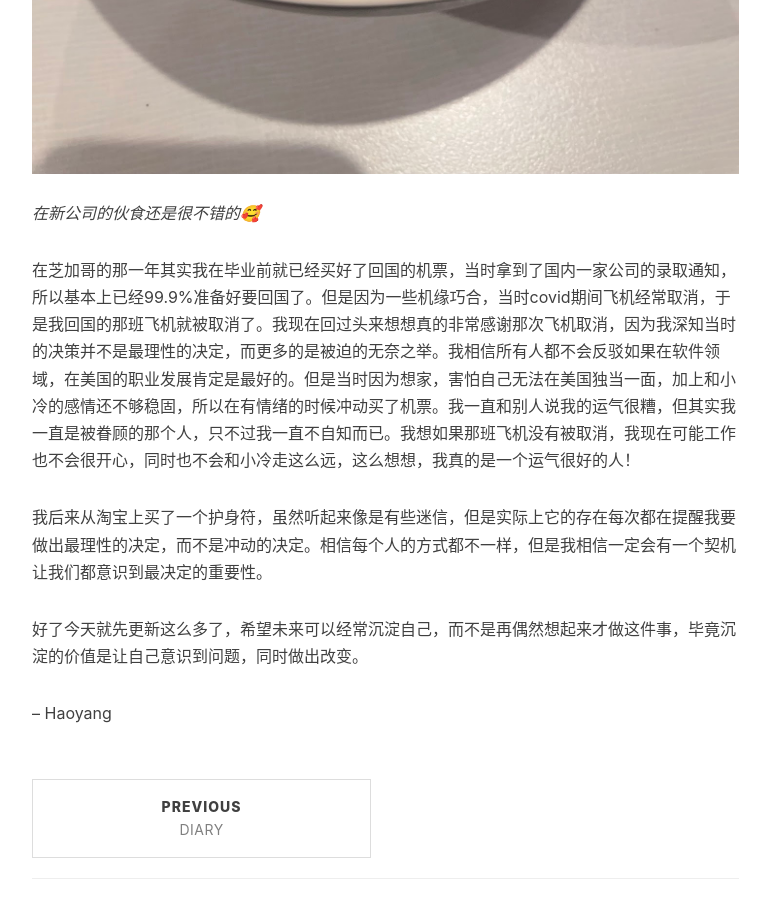
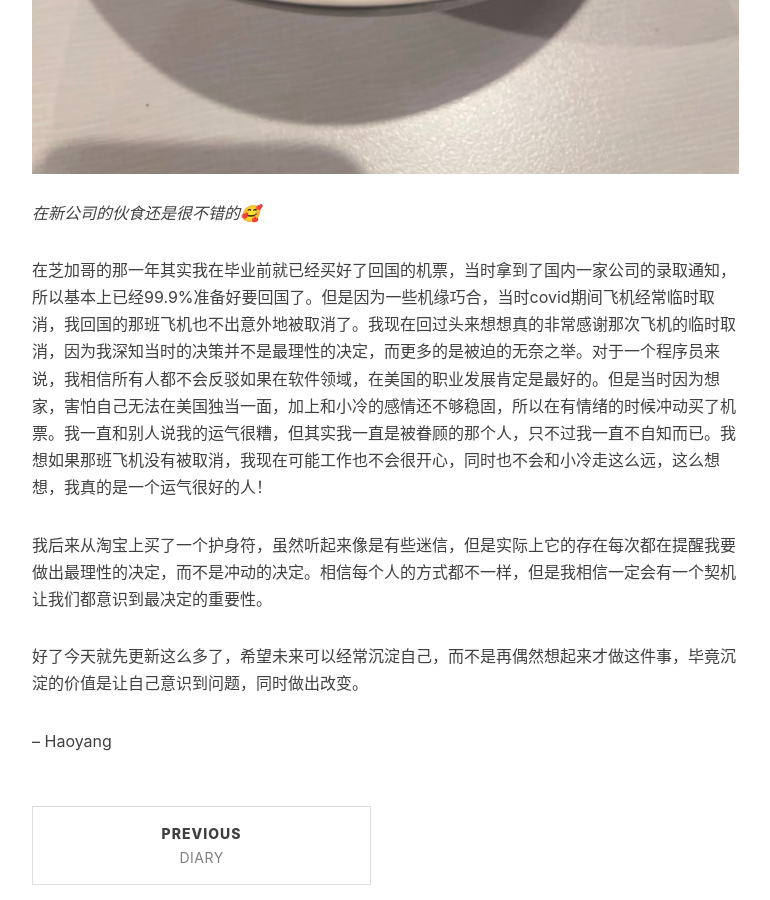
Before and after one commit to advpetc/advpetc.github.io, a Jekyll site: the page built from _posts/2023-08-12-choices.md, in a window 1280 px wide and 900 px high, scrolled down 4250 px. Shown: the whole window, without its empty margins (233-1003 px from the left). Built offline with Jekyll 4.4.1, drawn with Linux system fonts in a browser that asks for light colours; nearby versions of some CDN libraries; comment, search, counter and statistics services are not loaded; some of the changed text lies outside the part shown.

Commit message:
fix wording

```diff
--- a/_posts/2023-08-12-choices.md
+++ b/_posts/2023-08-12-choices.md
@@ -11,21 +11,21 @@ tags: 生活 日记 小冷
 
 距离上次写博客又过去了接近一年了！实在没想到自己怎么能这么懒😅很庆幸今天突然想写一些东西，所以打算补一补前一年发生过但是忘记记录的事情。
 
-2023年对我来说是一个非常幸运的年份，我误打误撞从之前的公司跳槽到了现在的新公司，之前的公司收购的消息就确认了，意味着会有一些裁员和重整，所以在这之前跳槽实际上是个不错的决定。我也同时抽中了美国的工作签证，每年的抽中概率只有不到30%，所以即使对于刚毕业的学生有三年可以抽签，但是依旧非常的困难。我有的朋友因为多次抽签不中导致要去其他国家临时工作一年，然后在以外派的身份调职回美国，即使这样在中间的实施过程中也会有各种意外，所以大家都很希望能抽中美国的工作签证，在30%的概率下可以抽中无疑是非常幸运的了。
+2023年对我来说是一个非常幸运的年份，我误打误撞从之前的公司跳槽到了现在的新公司，之前的公司收购的消息就确认了，意味着会有一些裁员和重整，所以在这之前跳槽实际上是个不错的决定。我也同时抽中了美国的工作签证，每年的抽中概率只有不到30%，所以即使对于刚毕业的学生有三年可以抽签，这样低的概率想要留下来依旧非常的困难。我有的朋友因为多次抽签不中导致要去其他国家临时工作一年，然后再以外派的身份调职回美国，即使这样在中间的实施过程中也会有各种意外，所以大家都很希望能抽中美国的工作签证，在30%的概率下可以抽中无疑是非常幸运的了。
 
 ![](/img/in-post/post-choices/20230801_155751000_iOS.png)
 *H1b签证抽中的邮件，收到的时候不敢相信自己真的中了！*
 
 2023年对我来说也是让我稳定下来的一年。这个词看起来很奇怪，但其实就是让我觉得因为之前的种种让我更加确定下一步在美国会怎么发展。我很感谢小冷，她在这一年内一直没有对我的任何决定有过任何的怀疑，让我可以做任何想做的事情。甚至有些决定是因为她的不放弃才让我有动力去为之一直努力下去，我很感谢她。我想小冷自己也更加坚定了自己未来的规划，不再是像大学刚毕业不知道自己究竟想要什么，我为她非常高兴。
 
-![](/img/in-post/post-choices/IMG_3572.jpg)__
+![](/img/in-post/post-choices/IMG_3572.jpg)
 *2022年底的时候我和小冷还有朋友们回去了一次LA，在潮牌店RipnDip的照片*
 
 其实人的情绪真的是被自己所控制的，我们的所有的选择会伴随我们的情绪的大起大落，但是即使这样，我们还是没有办法做出最好的决定，于是我们将情绪归于不可控的。这个时候我认为就需要一些自己的信念和外在他人的帮助，让自己更加理性地做出最优的决定。说到决定，我愈发意识到这一点--选择真的比努力更加重要。之前听到这句话总是一种戏谑的调侃，但是我现在发现只会埋头努力其实是一个非常不明智的行为。盲目的努力实际上是会消耗很多的精力，不仅仅是体力上的精力匮竭，还会带来情绪上的无力感。试想一直在做一件不会有任何结果的事情，或者一件并不是自己真心想做的事情，其实即使努力完成了也不会有任何成就感，更不要提这种努力一般都会失败，但我们意识到失败时候我相信内在的情绪只会是负面的和压抑的。
 ![](/img/in-post/post-choices/68893949081__BB2ECDA9-0D57-4DAD-ABE3-E980328A20DD.fullsizerender.jpg)
 *在新公司的伙食还是很不错的🥰*
 
-在芝加哥的那一年其实我在毕业前就已经买好了回国的机票，当时拿到了国内一家公司的录取通知，所以基本上已经99.9%准备好要回国了。但是因为一些机缘巧合，当时covid期间飞机经常取消，于是我回国的那班飞机就被取消了。我现在回过头来想想真的非常感谢那次飞机取消，因为我深知当时的决策并不是最理性的决定，而更多的是被迫的无奈之举。我相信所有人都不会反驳如果在软件领域，在美国的职业发展肯定是最好的。但是当时因为想家，害怕自己无法在美国独当一面，加上和小冷的感情还不够稳固，所以在有情绪的时候冲动买了机票。我一直和别人说我的运气很糟，但其实我一直是被眷顾的那个人，只不过我一直不自知而已。我想如果那班飞机没有被取消，我现在可能工作也不会很开心，同时也不会和小冷走这么远，这么想想，我真的是一个运气很好的人！
+在芝加哥的那一年其实我在毕业前就已经买好了回国的机票，当时拿到了国内一家公司的录取通知，所以基本上已经99.9%准备好要回国了。但是因为一些机缘巧合，当时covid期间飞机经常临时取消，我回国的那班飞机也不出意外地被取消了。我现在回过头来想想真的非常感谢那次飞机的临时取消，因为我深知当时的决策并不是最理性的决定，而更多的是被迫的无奈之举。对于一个程序员来说，我相信所有人都不会反驳如果在软件领域，在美国的职业发展肯定是最好的。但是当时因为想家，害怕自己无法在美国独当一面，加上和小冷的感情还不够稳固，所以在有情绪的时候冲动买了机票。我一直和别人说我的运气很糟，但其实我一直是被眷顾的那个人，只不过我一直不自知而已。我想如果那班飞机没有被取消，我现在可能工作也不会很开心，同时也不会和小冷走这么远，这么想想，我真的是一个运气很好的人！
 
 我后来从淘宝上买了一个护身符，虽然听起来像是有些迷信，但是实际上它的存在每次都在提醒我要做出最理性的决定，而不是冲动的决定。相信每个人的方式都不一样，但是我相信一定会有一个契机让我们都意识到最决定的重要性。
 
```
